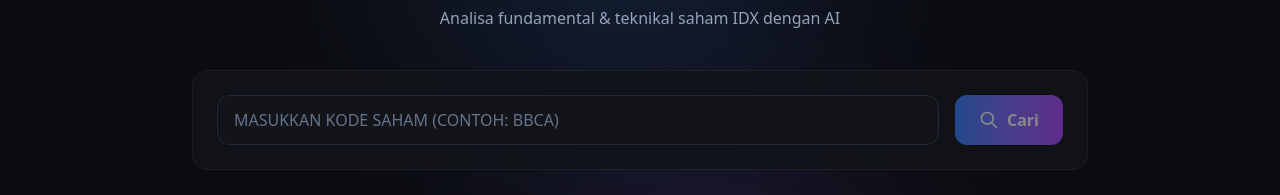
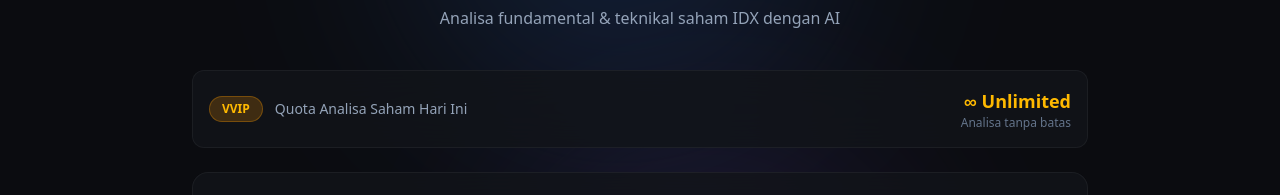
Before and after one commit to arra7trader/arra7-app, a Next.js app: page /analisa-saham in a window 1280 px wide. Shown: the part 228-423 px from the top of the page. Built offline with nearby package versions, Linux system fonts and the light colour scheme; no server answers; sample sign-in values are in the browser's storage.

Commit message:
Add quota indicator to stock analysis page

```diff
--- a/src/app/analisa-saham/page.tsx
+++ b/src/app/analisa-saham/page.tsx
@@ -1,6 +1,6 @@
 'use client';
 
-import { useState } from 'react';
+import { useState, useEffect } from 'react';
 import { motion, AnimatePresence } from 'framer-motion';
 import { useSession } from 'next-auth/react';
 import { useRouter } from 'next/navigation';
@@ -20,6 +20,14 @@ interface StockData {
     historicalData: Array<{ date: string; close: number }>;
 }
 
+interface QuotaStatus {
+    membership: string;
+    dailyLimit: number | string;
+    used: number;
+    remaining: number | string;
+    canAnalyze: boolean;
+}
+
 export default function AnalisaSahamPage() {
     const { data: session, status } = useSession();
     const router = useRouter();
@@ -29,6 +37,26 @@ export default function AnalisaSahamPage() {
     const [loading, setLoading] = useState(false);
     const [analyzing, setAnalyzing] = useState(false);
     const [error, setError] = useState<string | null>(null);
+    const [quota, setQuota] = useState<QuotaStatus | null>(null);
+
+    // Fetch quota on mount and after analysis
+    const fetchQuota = async () => {
+        try {
+            const res = await fetch('/api/stock/quota');
+            const data = await res.json();
+            if (data.status === 'success') {
+                setQuota(data.data);
+            }
+        } catch (err) {
+            console.error('Failed to fetch quota:', err);
+        }
+    };
+
+    useEffect(() => {
+        if (session?.user) {
+            fetchQuota();
+        }
+    }, [session]);
 
     // Redirect if not authenticated
     if (status === 'unauthenticated') {
@@ -83,6 +111,8 @@ export default function AnalisaSahamPage() {
 
             if (data.status === 'success') {
                 setAnalysis(data.analysis);
+                // Refresh quota after successful analysis
+                fetchQuota();
             } else {
                 setError(data.message || 'Gagal menganalisa saham');
             }
@@ -130,6 +160,67 @@ export default function AnalisaSahamPage() {
                         Analisa fundamental & teknikal saham IDX dengan AI
                     </p>
                 </motion.div>
+
+                {/* Quota Indicator */}
+                {quota && (
+                    <motion.div
+                        initial={{ opacity: 0, y: 20 }}
+                        animate={{ opacity: 1, y: 0 }}
+                        transition={{ delay: 0.05 }}
+                        className="glass rounded-xl p-4 border border-[#1F2937] mb-6"
+                    >
+                        <div className="flex flex-wrap items-center justify-between gap-4">
+                            <div className="flex items-center gap-3">
+                                <div className={`px-3 py-1 rounded-full text-xs font-semibold ${quota.membership === 'VVIP'
+                                        ? 'bg-amber-500/20 text-amber-400 border border-amber-500/30'
+                                        : quota.membership === 'PRO'
+                                            ? 'bg-purple-500/20 text-purple-400 border border-purple-500/30'
+                                            : 'bg-slate-500/20 text-slate-400 border border-slate-500/30'
+                                    }`}>
+                                    {quota.membership}
+                                </div>
+                                <span className="text-sm text-[#94A3B8]">Quota Analisa Saham Hari Ini</span>
+                            </div>
+                            <div className="flex items-center gap-4">
+                                <div className="text-right">
+                                    <div className="text-lg font-bold">
+                                        {typeof quota.remaining === 'string' ? (
+                                            <span className="text-amber-400">∞ Unlimited</span>
+                                        ) : (
+                                            <>
+                                                <span className={quota.remaining > 0 ? 'text-green-400' : 'text-red-400'}>
+                                                    {quota.remaining}
+                                                </span>
+                                                <span className="text-[#64748B]">/{quota.dailyLimit}</span>
+                                            </>
+                                        )}
+                                    </div>
+                                    <div className="text-xs text-[#64748B]">
+                                        {typeof quota.remaining === 'string'
+                                            ? 'Analisa tanpa batas'
+                                            : `${quota.used} sudah digunakan`
+                                        }
+                                    </div>
+                                </div>
+                                {typeof quota.dailyLimit === 'number' && (
+                                    <div className="w-24 h-2 bg-[#1F2937] rounded-full overflow-hidden">
+                                        <div
+                                            className={`h-full rounded-full transition-all ${quota.remaining === 0
+                                                    ? 'bg-red-500'
+                                                    : (quota.used / quota.dailyLimit) > 0.7
+                                                        ? 'bg-yellow-500'
+                                                        : 'bg-green-500'
+                                                }`}
+                                            style={{
+                                                width: `${Math.max(0, 100 - (quota.used / quota.dailyLimit * 100))}%`
+                                            }}
+                                        />
+                                    </div>
+                                )}
+                            </div>
+                        </div>
+                    </motion.div>
+                )}
 
                 {/* Search Box */}
                 <motion.div
--- /dev/null
+++ b/src/app/api/stock/quota/route.ts
@@ -0,0 +1,37 @@
+import { NextResponse } from 'next/server';
+import { getServerSession } from 'next-auth';
+import { authOptions } from '@/lib/auth';
+import { getStockQuotaStatus } from '@/lib/quota';
+
+export async function GET() {
+    try {
+        const session = await getServerSession(authOptions);
+
+        if (!session?.user?.id) {
+            return NextResponse.json(
+                { status: 'error', message: 'Unauthorized' },
+                { status: 401 }
+            );
+        }
+
+        const quotaStatus = await getStockQuotaStatus(session.user.id);
+
+        return NextResponse.json({
+            status: 'success',
+            data: {
+                membership: quotaStatus.membership,
+                dailyLimit: quotaStatus.dailyLimit === Infinity ? 'Unlimited' : quotaStatus.dailyLimit,
+                used: quotaStatus.used,
+                remaining: quotaStatus.remaining === Infinity ? 'Unlimited' : quotaStatus.remaining,
+                canAnalyze: quotaStatus.canAnalyze,
+            },
+        });
+
+    } catch (error) {
+        console.error('Get stock quota error:', error);
+        return NextResponse.json(
+            { status: 'error', message: 'Failed to get quota' },
+            { status: 500 }
+        );
+    }
+}
```
